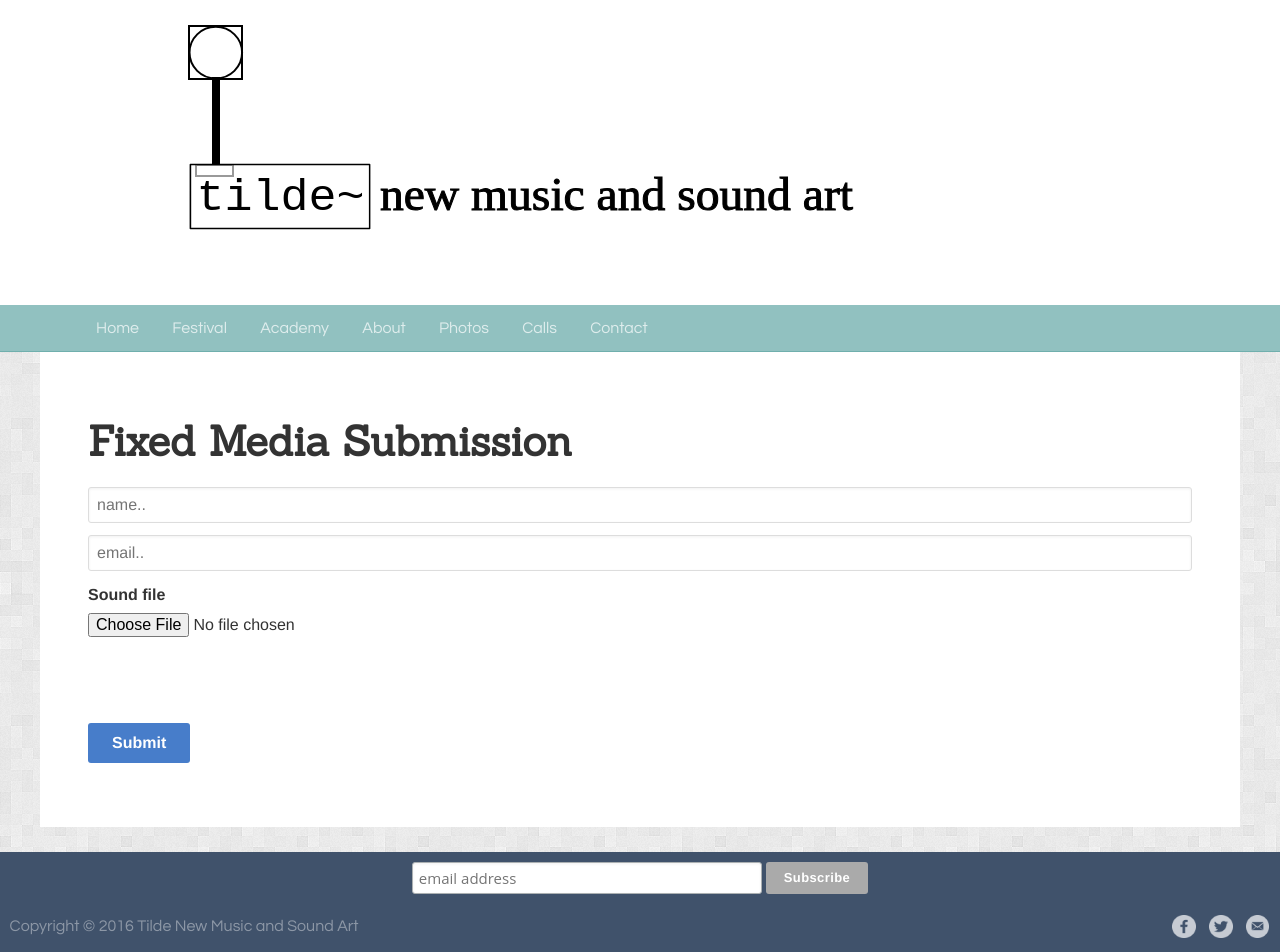
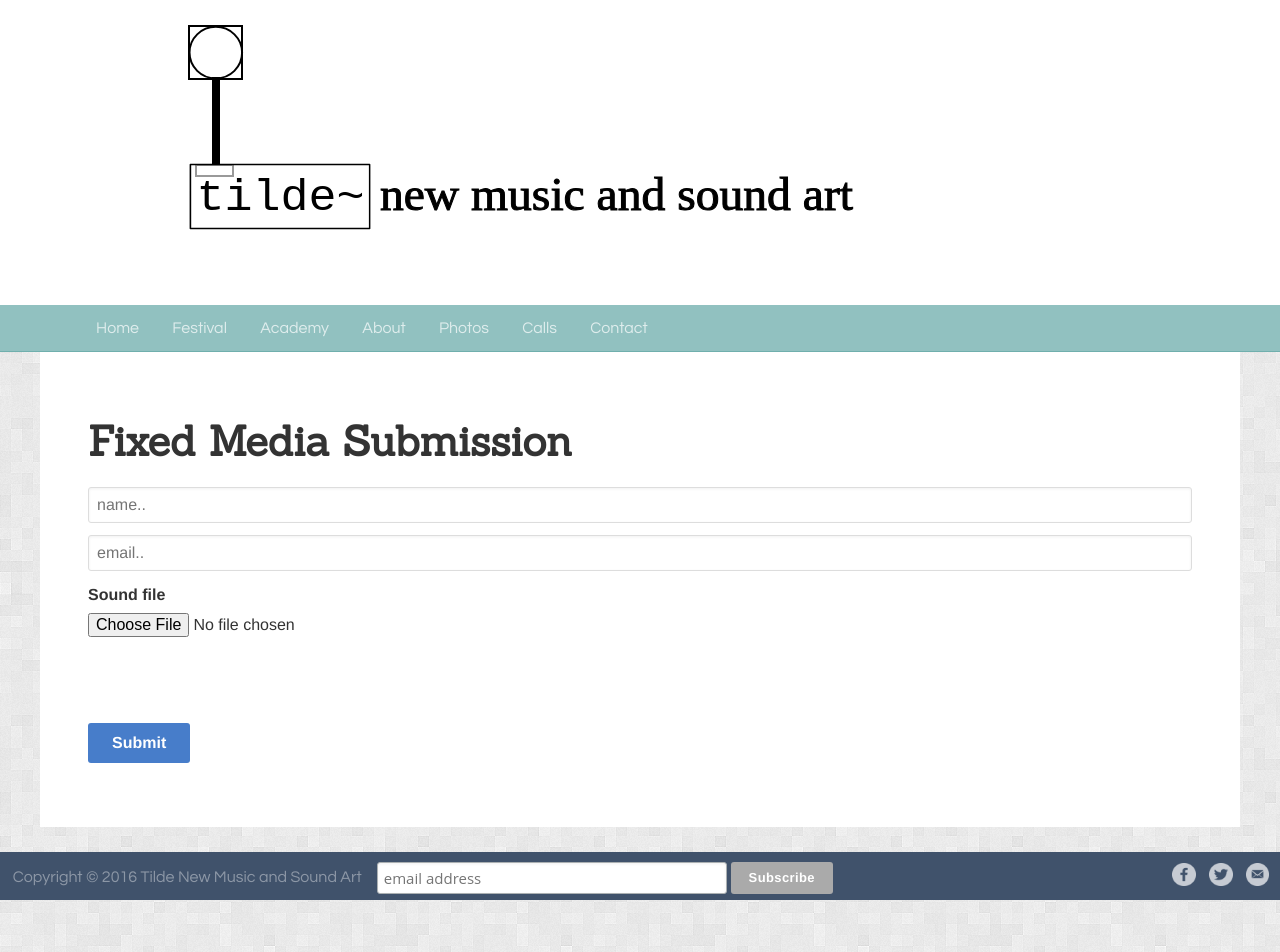
Before and after one commit to unclewalter/tilde-festival-website, a Jekyll site: the page built from pages/fixed-media.md, in a window 1280 px wide. Built offline with Jekyll 4.4.1, drawn with Linux system fonts in a browser that asks for light colours; a script that is not in the unit is left out.

Commit message:
Re-factoring some footer styling to accomodate for MailChimp signup.

```diff
--- a/_includes/footer.html
+++ b/_includes/footer.html
@@ -1,3 +1,5 @@
+<footer class="site-footer">
+  <span class="footer-copyright">Copyright © {{ 'now' | date: "%Y" }} Tilde New Music and Sound Art</span>
   <div id="mc_embed_signup">
     <form action="//tilde.us12.list-manage.com/subscribe/post?u=f7e04810a77975ae1f2673924&amp;id=7e9b43ae53" method="post" id="mc-embedded-subscribe-form" name="mc-embedded-subscribe-form" class="validate" target="_blank" novalidate>
       <div id="mc_embed_signup_scroll">
@@ -13,8 +15,6 @@
     </form>
   </div>
   <!--End mc_embed_signup-->
-<footer class="site-footer">
-  <span class="footer-copyright">Copyright © {{ 'now' | date: "%Y" }} Tilde New Music and Sound Art</span>
   <div class="footer-secondary-links">
     <ul class="footer-social">
       <li>
--- a/_sass/_layout.scss
+++ b/_sass/_layout.scss
@@ -20,11 +20,6 @@
 			width: 100%;
 		}
 	}
-}
-
-span.footer-copyright {
-	color: rgba(255, 255, 255, 0.4);
-	font-family: $sans-serif;
 }
 
 .frontpage-slideshow img {
--- a/_sass/_overrides.scss
+++ b/_sass/_overrides.scss
@@ -4,6 +4,10 @@
 $gutter: 30px;
 $grid-columns: 12;
 $max-width: 1200px;
+
+// Neat Breakpoints
+$medium-screen: 600px;
+$large-screen: 960px;
 
 // Other Sizes
 $base-border-radius: 3px;
--- a/_sass/base/_grid-settings.scss
+++ b/_sass/base/_grid-settings.scss
@@ -7,8 +7,8 @@
 // $max-width: 1200px;
 
 // Neat Breakpoints
-$medium-screen: 600px;
-$large-screen: 900px;
+$medium-screen: 600px !default;
+$large-screen: 900px !default;
 
 $medium-screen-up: new-breakpoint(min-width $medium-screen 4);
 $large-screen-up: new-breakpoint(min-width $large-screen 8);
--- a/_sass/components/_footer.scss
+++ b/_sass/components/_footer.scss
@@ -1,3 +1,6 @@
+$footer-medium-screen: em(640);
+$footer-large-screen: em(960);
+
 .wrapper-for-content-outside-of-footer {
   min-height: 100%;
   height: auto !important;
@@ -14,13 +17,21 @@
 	height: 1.6em;
 }
 
+span.footer-copyright {
+	color: rgba(255, 255, 255, 0.4);
+	font-family: $sans-serif;
+  text-align: left;
+  float: left;
+  padding: 0.2em;
+}
+
 .wrapper-for-content-outside-of-footer:after {
   content: "";
-  display: block;
+  display: inline-block;
 }
 
 .site-footer, .wrapper-for-content-outside-of-footer:after {
-  @include media($large-screen) {
+  @include media($footer-large-screen) {
     height: 3em;
   }
 }
@@ -28,8 +39,6 @@
 .site-footer {
   $base-spacing: 1.5em !default;
   $action-color: #477DCA !default;
-  $medium-screen: em(640) !default;
-  $large-screen: em(860) !default;
   $footer-background: desaturate(darken($action-color, 20%), 30%);
   $footer-color: white;
   $footer-link-color: transparentize($footer-color, 0.6);
@@ -39,27 +48,14 @@
   padding: 0.6em;
   width: 100%;
   display: inline-block;
-
-  .footer-logo {
-    margin-right: 1em;
-    margin-bottom: 1em;
-
-    @include media($large-screen) {
-      float: left;
-      margin-bottom: 0;
-    }
-  }
-
-  .footer-logo img {
-    height: 1.6em;
-  }
+  text-align: justify;
 
   ul {
     line-height: 1.5em;
     margin: 0 0 1em 0;
     padding: 0;
 
-    @include media($large-screen) {
+    @include media($footer-large-screen) {
       float: left;
       line-height: 1.8em;
       margin-left: 1em;
@@ -71,7 +67,7 @@
     list-style: none;
     padding-right: 1em;
 
-    @include media($large-screen) {
+    @include media($footer-large-screen) {
       display: inline;
       text-align: left;
     }
@@ -88,7 +84,7 @@
   }
 
   .footer-secondary-links {
-    @include media($large-screen) {
+    @include media($footer-large-screen) {
       float: right;
     }
 
@@ -99,7 +95,7 @@
     ul.footer-social {
       margin: 1em 0 0 0;
 
-      @include media($large-screen) {
+      @include media($footer-large-screen) {
         float: right;
         margin-top: 0;
       }
--- a/_sass/components/_mailchimp.scss
+++ b/_sass/components/_mailchimp.scss
@@ -3,7 +3,7 @@
 
 #mc_embed_signup form {
   text-align: center;
-  padding: 10px 0;
+  padding: 0;
 }
 
 .mc-field-group {
@@ -32,10 +32,12 @@
     vertical-align: top;
   }
   label {
-    display: block;
+    display: inline-block;
     font-size: 16px;
     padding-bottom: 10px;
     font-weight: bold;
+    color: rgba(255, 255, 255, 0.6);
+    margin-right: 0.5em;
   }
   .clear {
     display: inline-block;
@@ -96,26 +98,35 @@
     text-align: left;
     padding: 0.5em 0;
   }
-  background: #40526b;
-  /*clear: left;*/
+  // background: #40526b;
+  background: transparent;
   font: 14px Helvetica, Arial, sans-serif;
-  /*width: 100%;*/
+  width: 100%;
+  max-width: 480px;
+  display: inline-block;
 }
 
 /* positions button horizontally in line with input */
 
-@media (max-width: 768px) {
+@media (max-width: 959px) {
   #mc_embed_signup {
+    display: block;
     input.email {
       width: 100%;
       margin-bottom: 5px;
+      display: block;
+    }
+    label {
+      display: block;
     }
     .clear {
       display: block;
       width: 100%;
+      max-width: 350px;
     }
     .button {
       width: 100%;
+      max-width: 350px;
       margin: 0;
     }
   }
```
Lines whose indentation alone changed are shown as unchanged.
